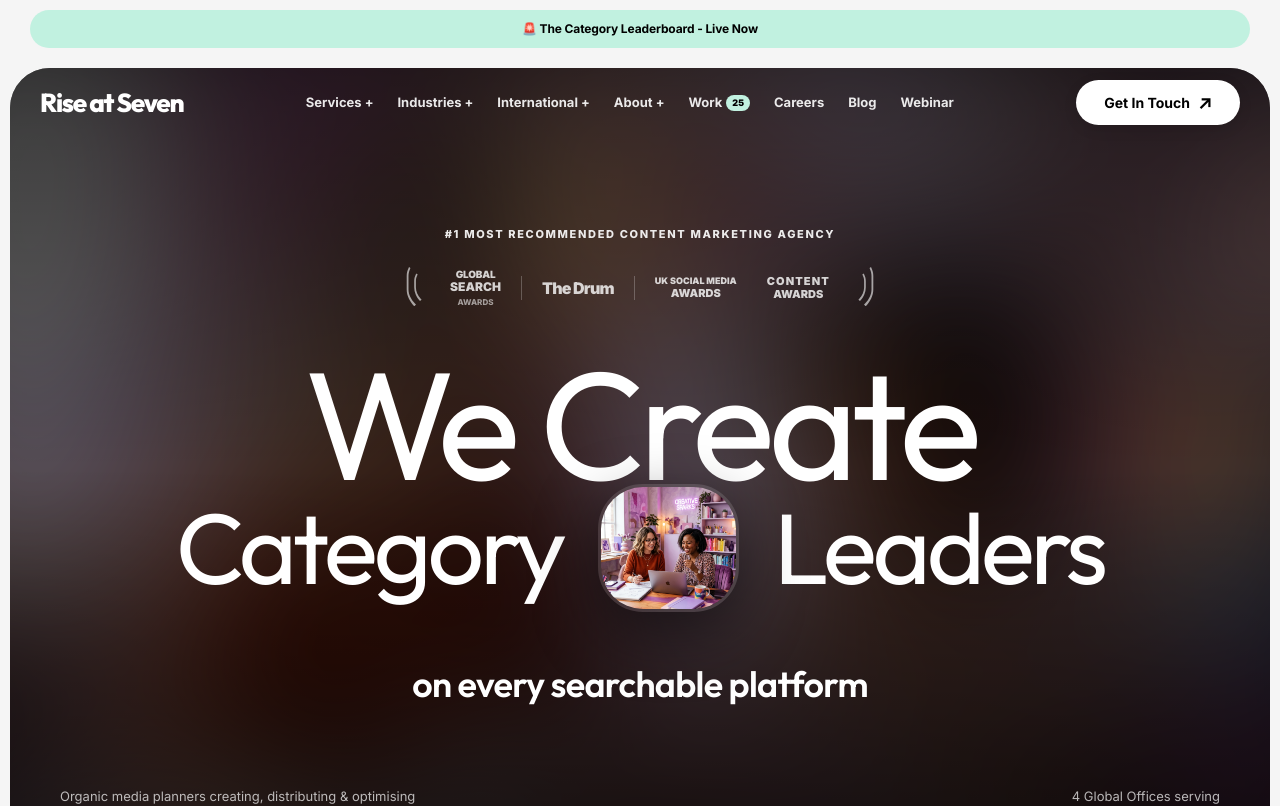
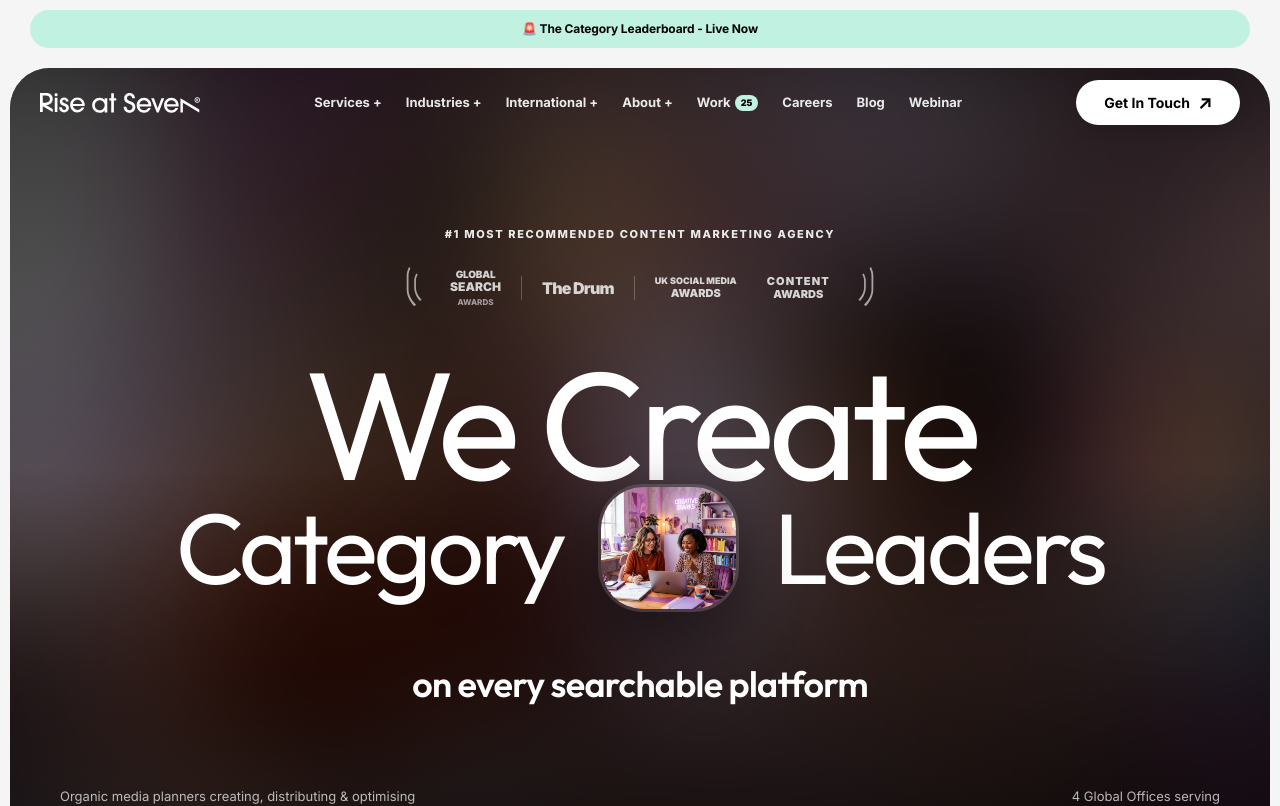
Before and after one commit to shuvo794/riseatseven, a Next.js app: page / in a window 1280 px wide. Shown: the top 806 px of the page. Built offline with nearby package versions, Linux system fonts and the light colour scheme.

Commit message:
feat: implement Footer and Navbar components

```diff
--- a/components/Footer.tsx
+++ b/components/Footer.tsx
@@ -134,31 +134,22 @@
         marginBottom: "60px"
       }}>
         <div style={{ position: "relative" }}>
-          <h1 style={{
-            fontSize: "16vw",
-            fontWeight: "700",
-            margin: 0,
-            lineHeight: "0.8",
-            letterSpacing: "-0.05em",
-            fontFamily: "var(--font-display)",
-            display: "flex",
-            alignItems: "baseline",
-            whiteSpace: "nowrap"
-          }}>
-            Rise at Seven
-            <span style={{
-              fontSize: "3vw",
-              border: "2px solid #fff",
-              borderRadius: "50%",
-              width: "5vw",
-              height: "5vw",
-              display: "inline-flex",
-              alignItems: "center",
-              justifyContent: "center",
-              marginLeft: "2vw",
-              fontWeight: "900"
-            }}>R</span>
-          </h1>
+          <svg style={{ width: "100%", height: "auto", fill: "currentColor" }} viewBox="0 0 168 21">
+            <path d="M91.3152 5.40061C91.3152 3.94241 92.5306 2.67359 93.9881 2.67359C95.7162 2.67359 96.797 3.83419 96.797 5.56225H99.7127C99.7127 2.1873 97.3096 0 93.9874 0C90.9371 0 88.3988 2.32257 88.3988 5.42766C88.3988 9.31596 90.883 10.2344 93.9874 11.4221C95.6627 12.07 97.2007 12.5563 97.2007 14.6895C97.2007 16.634 95.9867 18.0651 93.9874 18.0651C91.8813 18.0651 90.7477 16.3905 90.7477 14.446H87.832C87.832 18.0651 90.3426 20.7381 93.9874 20.7381C97.6323 20.7381 100.118 18.2816 100.118 14.6895C100.118 7.10161 91.3145 9.64061 91.3145 5.40061H91.3152Z"></path>
+            <path d="M109.209 4.99609C104.834 4.99609 101.539 8.53405 101.539 12.8539C101.539 17.1737 104.888 20.738 109.155 20.738C112.422 20.738 115.203 18.713 116.337 15.662H113.529C112.718 17.2278 111.017 18.1733 109.262 18.1733C106.806 18.1733 104.915 16.4182 104.348 14.0963H116.743C116.797 13.6371 116.823 13.1508 116.823 12.6922C116.823 8.47926 113.447 4.99609 109.209 4.99609ZM104.348 11.9361C104.509 9.47823 106.751 7.56147 109.181 7.56147C111.611 7.56147 113.853 9.47823 114.014 11.9361H104.348Z"></path>
+            <path d="M127.476 5.40039L123.575 16.0941L119.673 5.40039H116.676L122.617 20.3598H124.588L130.475 5.40039H127.476Z"></path>
+            <path d="M137.942 4.99609C133.567 4.99609 130.273 8.53405 130.273 12.8539C130.273 17.1737 133.621 20.738 137.888 20.738C141.155 20.738 143.936 18.713 145.071 15.662H142.262C141.453 17.2278 139.75 18.1733 137.996 18.1733C135.538 18.1733 133.649 16.4182 133.081 14.0963H145.476C145.53 13.6371 145.556 13.1508 145.556 12.6922C145.556 8.47926 142.182 4.99609 137.942 4.99609ZM133.081 11.9361C133.243 9.47823 135.484 7.56147 137.915 7.56147C140.347 7.56147 142.586 9.47823 142.749 11.9361H133.081Z"></path>
+            <path d="M147.473 8.21195V8.69013V20.3618H150.032V10.1815L167.216 20.3618V17.2405L147.473 5.40039V8.21195Z"></path>
+            <path d="M67.8431 7.50804H67.789C66.6818 5.80635 64.7103 4.99609 62.713 4.99609C58.1775 4.99609 54.7734 8.3981 54.7734 12.935C54.7734 17.4719 58.2296 20.7387 62.713 20.7387C64.7651 20.7387 66.7359 19.8473 67.789 18.0387H67.8431V20.3606H70.652V5.40122H67.8431V7.50804ZM62.686 18.1733C59.823 18.1733 57.5823 15.7168 57.5823 12.9073C57.5823 10.0978 59.7425 7.56079 62.7124 7.56079C65.6822 7.56079 67.8972 9.90973 67.8972 12.9073C67.8972 15.9048 65.6024 18.1733 62.6867 18.1733H62.686Z"></path>
+            <path d="M77.5832 0.378906H74.7736V5.40144H72.75V7.96681H74.7736V20.3608H77.5832V7.96681H80.0403V5.40144H77.5832V0.378906Z"></path>
+            <path d="M18.3089 0.378906H15.5V3.2953H18.3089V0.378906Z"></path>
+            <path d="M18.3089 5.02344H15.5V19.9828H18.3089V5.02344Z"></path>
+            <path d="M25.8409 10.7205C24.8142 10.3959 23.5183 10.0996 23.5183 8.77603C23.5183 7.77639 24.3279 7.18256 25.2728 7.18256C26.4077 7.18256 27.0549 7.91166 27.1895 8.99178H29.9984C29.9443 6.39935 27.9727 4.61719 25.4087 4.61719C22.8447 4.61719 20.7088 6.3723 20.7088 8.93767C20.7088 14.2307 27.5412 12.6102 27.5412 15.743C27.5412 17.0389 26.6227 17.7951 25.381 17.7951C23.707 17.7951 22.9516 16.6074 22.8427 15.0681H20.0352C20.0352 17.417 21.1951 19.2269 23.4094 20.0094C24.0303 20.2252 24.6789 20.3604 25.3262 20.3604C28.1892 20.3604 30.3494 18.5248 30.3494 15.5807C30.3494 12.6366 28.296 11.476 25.8402 10.7205H25.8409Z"></path>
+            <path d="M39.3637 4.61719C34.9891 4.61719 31.6953 8.15514 31.6953 12.475C31.6953 16.7948 35.0432 20.3591 39.3096 20.3591C42.577 20.3591 45.3581 18.3341 46.493 15.2831H43.6842C42.8746 16.8489 41.1722 17.7944 39.4178 17.7944C36.96 17.7944 35.0709 16.0393 34.5028 13.7174H46.8975C46.9516 13.2582 46.978 12.7719 46.978 12.3133C46.978 8.10036 43.6037 4.61719 39.3637 4.61719ZM34.5028 11.5565C34.6651 9.09864 36.9059 7.18188 39.3373 7.18188C41.7688 7.18188 44.0075 9.09932 44.1705 11.5565H34.5028Z"></path>
+            <path d="M9.55945 12.1512C12.1519 11.2327 13.3395 9.09953 13.3395 6.39957C13.3395 4.67151 12.7728 2.88934 11.5046 1.67395C10.0998 0.297591 8.07419 0 6.18314 0H0V19.9826H2.91572V13.8069L13.3389 19.9826V16.8606L6.22575 12.5949L7.61496 12.5293C8.26222 12.5293 8.96359 12.3676 9.55809 12.1512H9.55945ZM4.91499 10.3156H2.91572V2.67359H5.99444C8.317 2.67359 10.4231 3.86192 10.4231 6.40024C10.4231 9.5865 7.50742 10.3156 4.91499 10.3156Z"></path>
+            <path d="M164.759 7.94414L166.061 8.71517V8.08955L165.395 7.69051C165.437 7.68172 165.48 7.66954 165.521 7.65466C165.869 7.53157 166.061 7.24209 166.061 6.84034C166.061 6.57725 165.966 6.33579 165.801 6.17753C165.583 5.9638 165.277 5.93945 165.065 5.93945H164.191V8.63807H164.758V7.94346L164.759 7.94414ZM164.908 7.22856H164.76V6.47715H165.043C165.261 6.47715 165.495 6.57251 165.495 6.84102C165.495 7.10953 165.297 7.22856 164.908 7.22856H164.908Z"></path>
+            <path d="M165.127 10.1622C166.714 10.1622 168 8.87583 168 7.28913C168 5.70242 166.714 4.41602 165.127 4.41602C163.54 4.41602 162.254 5.70242 162.254 7.28913C162.254 8.87583 163.54 10.1622 165.127 10.1622ZM165.127 5.22763C166.264 5.22763 167.189 6.15219 167.189 7.28913C167.189 8.42606 166.264 9.35062 165.127 9.35062C163.99 9.35062 163.066 8.42606 163.066 7.28913C163.066 6.15219 163.99 5.22763 165.127 5.22763Z"></path>
+          </svg>
         </div>
       </div>
 
--- a/components/Navbar.tsx
+++ b/components/Navbar.tsx
@@ -90,15 +90,28 @@
             style={{
               transition: "color 0.3s",
               color: scrolled ? "#000" : "#fff",
-              fontSize: "26px",
-              fontWeight: "800",
-              letterSpacing: "-0.05em",
-              fontFamily: "var(--font-display)",
-              textDecoration: "none",
+              display: "flex",
+              alignItems: "center",
+              width: "160px",
               marginRight: "auto",
             }}
           >
-            Rise at Seven
+            <svg className="w-full h-full object-contain fill-current" xmlns="http://www.w3.org/2000/svg" viewBox="0 0 168 21">
+              <path d="M91.3152 5.40061C91.3152 3.94241 92.5306 2.67359 93.9881 2.67359C95.7162 2.67359 96.797 3.83419 96.797 5.56225H99.7127C99.7127 2.1873 97.3096 0 93.9874 0C90.9371 0 88.3988 2.32257 88.3988 5.42766C88.3988 9.31596 90.883 10.2344 93.9874 11.4221C95.6627 12.07 97.2007 12.5563 97.2007 14.6895C97.2007 16.634 95.9867 18.0651 93.9874 18.0651C91.8813 18.0651 90.7477 16.3905 90.7477 14.446H87.832C87.832 18.0651 90.3426 20.7381 93.9874 20.7381C97.6323 20.7381 100.118 18.2816 100.118 14.6895C100.118 7.10161 91.3145 9.64061 91.3145 5.40061H91.3152Z"></path>
+              <path d="M109.209 4.99609C104.834 4.99609 101.539 8.53405 101.539 12.8539C101.539 17.1737 104.888 20.738 109.155 20.738C112.422 20.738 115.203 18.713 116.337 15.662H113.529C112.718 17.2278 111.017 18.1733 109.262 18.1733C106.806 18.1733 104.915 16.4182 104.348 14.0963H116.743C116.797 13.6371 116.823 13.1508 116.823 12.6922C116.823 8.47926 113.447 4.99609 109.209 4.99609ZM104.348 11.9361C104.509 9.47823 106.751 7.56147 109.181 7.56147C111.611 7.56147 113.853 9.47823 114.014 11.9361H104.348Z"></path>
+              <path d="M127.476 5.40039L123.575 16.0941L119.673 5.40039H116.676L122.617 20.3598H124.588L130.475 5.40039H127.476Z"></path>
+              <path d="M137.942 4.99609C133.567 4.99609 130.273 8.53405 130.273 12.8539C130.273 17.1737 133.621 20.738 137.888 20.738C141.155 20.738 143.936 18.713 145.071 15.662H142.262C141.453 17.2278 139.75 18.1733 137.996 18.1733C135.538 18.1733 133.649 16.4182 133.081 14.0963H145.476C145.53 13.6371 145.556 13.1508 145.556 12.6922C145.556 8.47926 142.182 4.99609 137.942 4.99609ZM133.081 11.9361C133.243 9.47823 135.484 7.56147 137.915 7.56147C140.347 7.56147 142.586 9.47823 142.749 11.9361H133.081Z"></path>
+              <path d="M147.473 8.21195V8.69013V20.3618H150.032V10.1815L167.216 20.3618V17.2405L147.473 5.40039V8.21195Z"></path>
+              <path d="M67.8431 7.50804H67.789C66.6818 5.80635 64.7103 4.99609 62.713 4.99609C58.1775 4.99609 54.7734 8.3981 54.7734 12.935C54.7734 17.4719 58.2296 20.7387 62.713 20.7387C64.7651 20.7387 66.7359 19.8473 67.789 18.0387H67.8431V20.3606H70.652V5.40122H67.8431V7.50804ZM62.686 18.1733C59.823 18.1733 57.5823 15.7168 57.5823 12.9073C57.5823 10.0978 59.7425 7.56079 62.7124 7.56079C65.6822 7.56079 67.8972 9.90973 67.8972 12.9073C67.8972 15.9048 65.6024 18.1733 62.6867 18.1733H62.686Z"></path>
+              <path d="M77.5832 0.378906H74.7736V5.40144H72.75V7.96681H74.7736V20.3608H77.5832V7.96681H80.0403V5.40144H77.5832V0.378906Z"></path>
+              <path d="M18.3089 0.378906H15.5V3.2953H18.3089V0.378906Z"></path>
+              <path d="M18.3089 5.02344H15.5V19.9828H18.3089V5.02344Z"></path>
+              <path d="M25.8409 10.7205C24.8142 10.3959 23.5183 10.0996 23.5183 8.77603C23.5183 7.77639 24.3279 7.18256 25.2728 7.18256C26.4077 7.18256 27.0549 7.91166 27.1895 8.99178H29.9984C29.9443 6.39935 27.9727 4.61719 25.4087 4.61719C22.8447 4.61719 20.7088 6.3723 20.7088 8.93767C20.7088 14.2307 27.5412 12.6102 27.5412 15.743C27.5412 17.0389 26.6227 17.7951 25.381 17.7951C23.707 17.7951 22.9516 16.6074 22.8427 15.0681H20.0352C20.0352 17.417 21.1951 19.2269 23.4094 20.0094C24.0303 20.2252 24.6789 20.3604 25.3262 20.3604C28.1892 20.3604 30.3494 18.5248 30.3494 15.5807C30.3494 12.6366 28.296 11.476 25.8402 10.7205H25.8409Z"></path>
+              <path d="M39.3637 4.61719C34.9891 4.61719 31.6953 8.15514 31.6953 12.475C31.6953 16.7948 35.0432 20.3591 39.3096 20.3591C42.577 20.3591 45.3581 18.3341 46.493 15.2831H43.6842C42.8746 16.8489 41.1722 17.7944 39.4178 17.7944C36.96 17.7944 35.0709 16.0393 34.5028 13.7174H46.8975C46.9516 13.2582 46.978 12.7719 46.978 12.3133C46.978 8.10036 43.6037 4.61719 39.3637 4.61719ZM34.5028 11.5565C34.6651 9.09864 36.9059 7.18188 39.3373 7.18188C41.7688 7.18188 44.0075 9.09932 44.1705 11.5565H34.5028Z"></path>
+              <path d="M9.55945 12.1512C12.1519 11.2327 13.3395 9.09953 13.3395 6.39957C13.3395 4.67151 12.7728 2.88934 11.5046 1.67395C10.0998 0.297591 8.07419 0 6.18314 0H0V19.9826H2.91572V13.8069L13.3389 19.9826V16.8606L6.22575 12.5949L7.61496 12.5293C8.26222 12.5293 8.96359 12.3676 9.55809 12.1512H9.55945ZM4.91499 10.3156H2.91572V2.67359H5.99444C8.317 2.67359 10.4231 3.86192 10.4231 6.40024C10.4231 9.5865 7.50742 10.3156 4.91499 10.3156Z"></path>
+              <path d="M164.759 7.94414L166.061 8.71517V8.08955L165.395 7.69051C165.437 7.68172 165.48 7.66954 165.521 7.65466C165.869 7.53157 166.061 7.24209 166.061 6.84034C166.061 6.57725 165.966 6.33579 165.801 6.17753C165.583 5.9638 165.277 5.93945 165.065 5.93945H164.191V8.63807H164.758V7.94346L164.759 7.94414ZM164.908 7.22856H164.76V6.47715H165.043C165.261 6.47715 165.495 6.57251 165.495 6.84102C165.495 7.10953 165.297 7.22856 164.908 7.22856H164.908Z"></path>
+              <path d="M165.127 10.1622C166.714 10.1622 168 8.87583 168 7.28913C168 5.70242 166.714 4.41602 165.127 4.41602C163.54 4.41602 162.254 5.70242 162.254 7.28913C162.254 8.87583 163.54 10.1622 165.127 10.1622ZM165.127 5.22763C166.264 5.22763 167.189 6.15219 167.189 7.28913C167.189 8.42606 166.264 9.35062 165.127 9.35062C163.99 9.35062 163.066 8.42606 163.066 7.28913C163.066 6.15219 163.99 5.22763 165.127 5.22763Z"></path>
+            </svg>
           </Link>
 
           {/* Desktop Links */}
```
